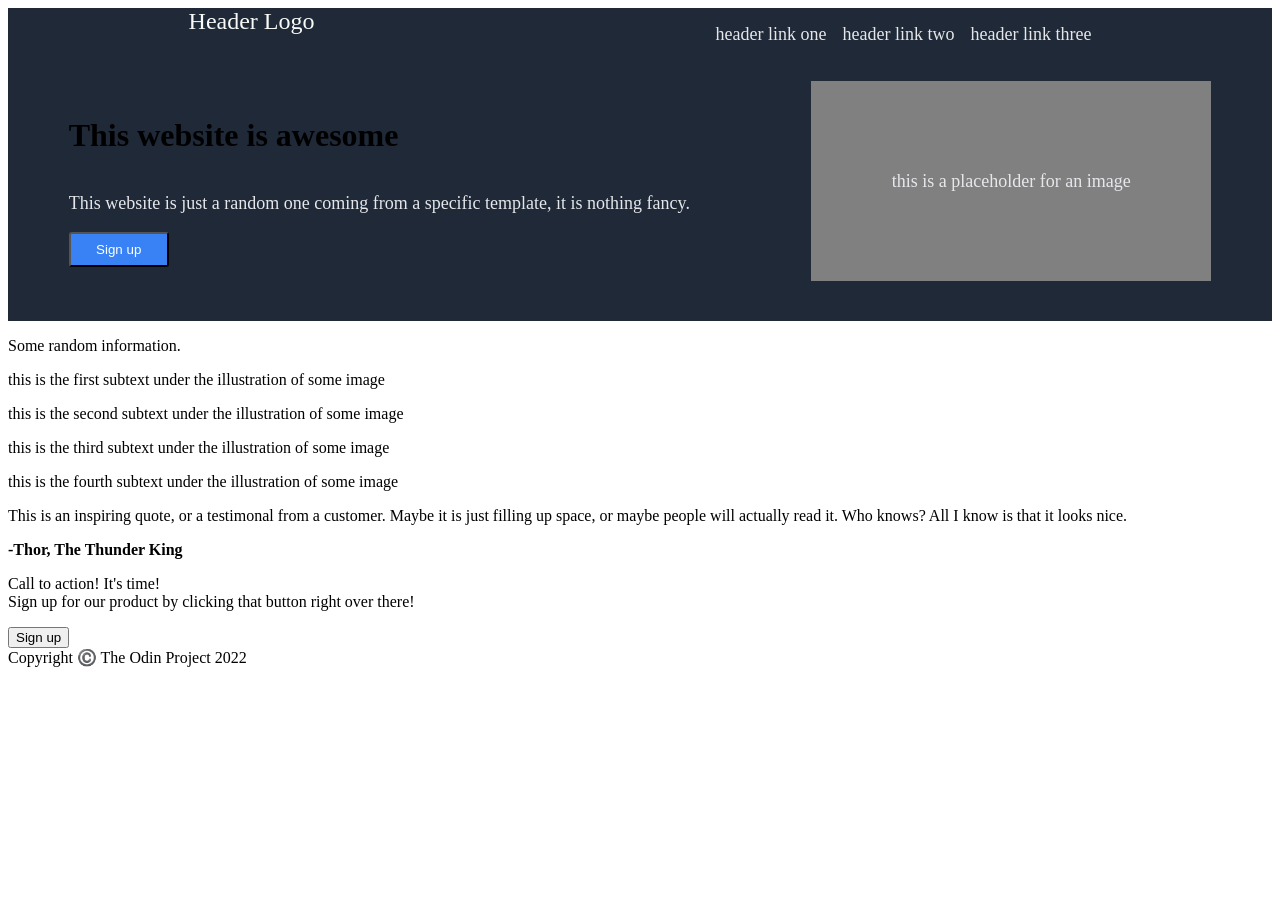
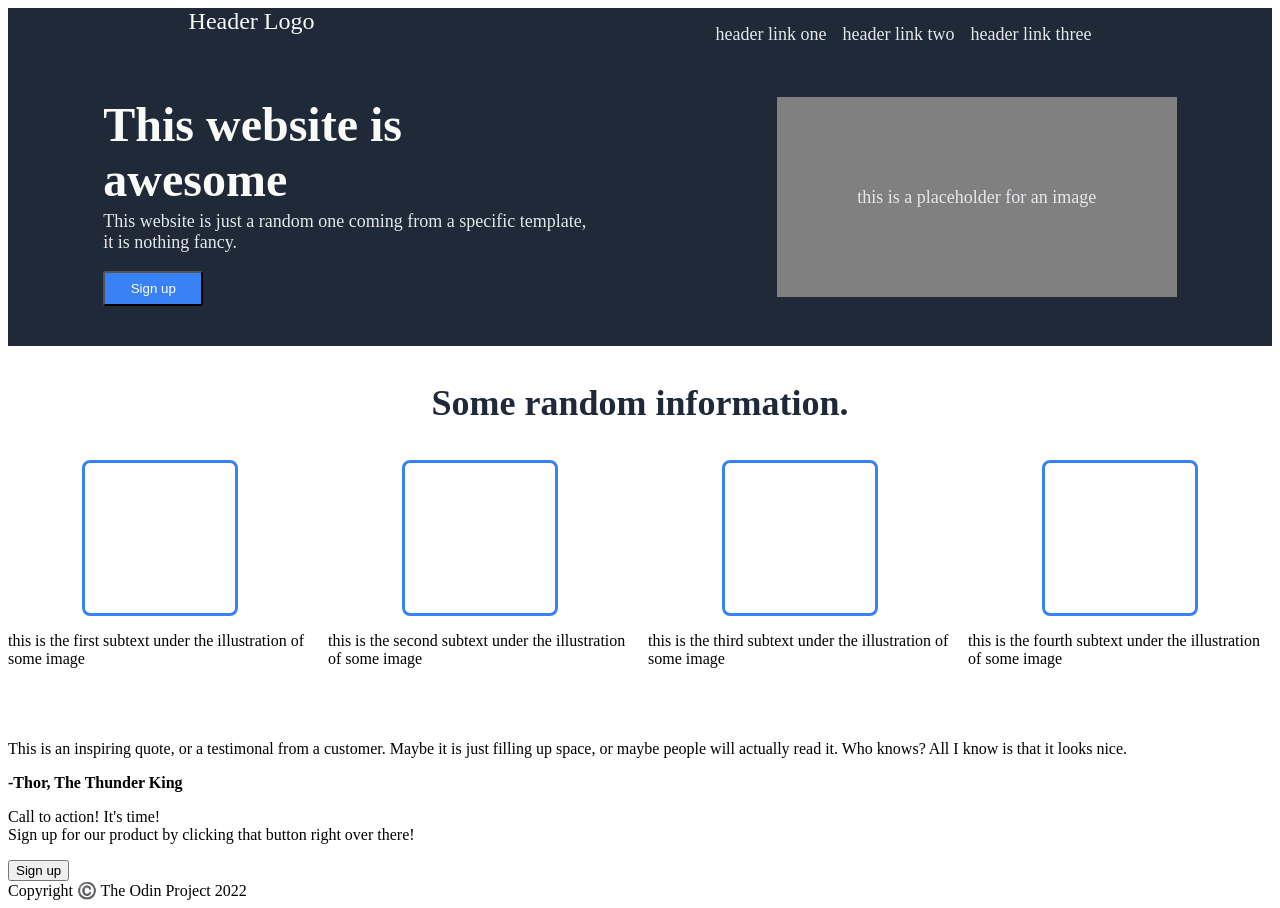
Before and after one commit to YossraElhaddad/landing-page, a plain HTML site: page index.html in a window 1280 px wide. Before the commit the page ends 800 px from the top, so only its background shows below. Drawn offline with Linux system fonts and the light colour scheme.

Commit message:
Add the styling of the next section

```diff
--- a/index.html
+++ b/index.html
@@ -27,8 +27,8 @@
         <div class="bottom-header">
 
             <div class="header-box">
-                <h1>This website is awesome</h1>
-                <p>This website is just a random one coming from a specific template, it is nothing fancy.</p>
+                <strong>This website is <br> awesome</strong>
+                <p>This website is just a random one coming from a specific template,<br> it is nothing fancy.</p>
                 <button>Sign up</button>
             </div>
 
@@ -42,7 +42,7 @@
     </div>
 
     <div class="container">
-        <p>Some random information.</p>
+        <p id="info">Some random information.</p>
         <div class="sub-container">
             <div class="item">
                 <div class="box"></div>
--- a/style.css
+++ b/style.css
@@ -8,7 +8,7 @@
     display: flex;
     flex-direction: column;
     justify-content: center;
-    gap: 20px;
+    gap: 36px;
     background-color: #1F2937;
     padding-bottom: 40px;
 }
@@ -16,7 +16,6 @@
 .top-header {
     display: flex;
     justify-content: space-around;
-    flex: 1;
     padding-top: 0;
 }
 
@@ -28,6 +27,7 @@
 .header-links {
     display: flex;
     padding-top: 0;
+    justify-content: center;
     gap: 16px;
 }
 
@@ -42,8 +42,6 @@ a {
 .bottom-header {
     display: flex;
     justify-content: space-around;
-    align-items: center;
-    flex: 1;
 }
 
 .header-box {
@@ -91,3 +89,50 @@ a {
     justify-content: center;
     align-items: center;
 }
+
+
+/*Now to the next container*/
+
+.container {
+    display: flex;
+    flex-direction: column;
+    justify-content: center;
+    padding-bottom: 40px;
+}
+
+.container #info {
+    font-size: 36px;
+    color: #1F2937;
+    font-weight: 900;
+    text-align: center;
+}
+
+.sub-container {
+    display: flex;
+    justify-content: center;
+    align-items: center;
+    gap: 16px;
+}
+
+.item {
+    display: flex;
+    flex-direction: column;
+    align-items: center;
+    justify-content: center;
+    flex: 1;
+}
+
+.box {
+    width: 150px;
+    height: 150px;
+    border-radius: 8px;
+    border: 3px solid #3882F6;
+}
+
+.box p {
+    font-size: 18px;
+    color: #1F2937;
+    text-align: center;
+    width: 150px;
+    height: 150px;
+}
```
